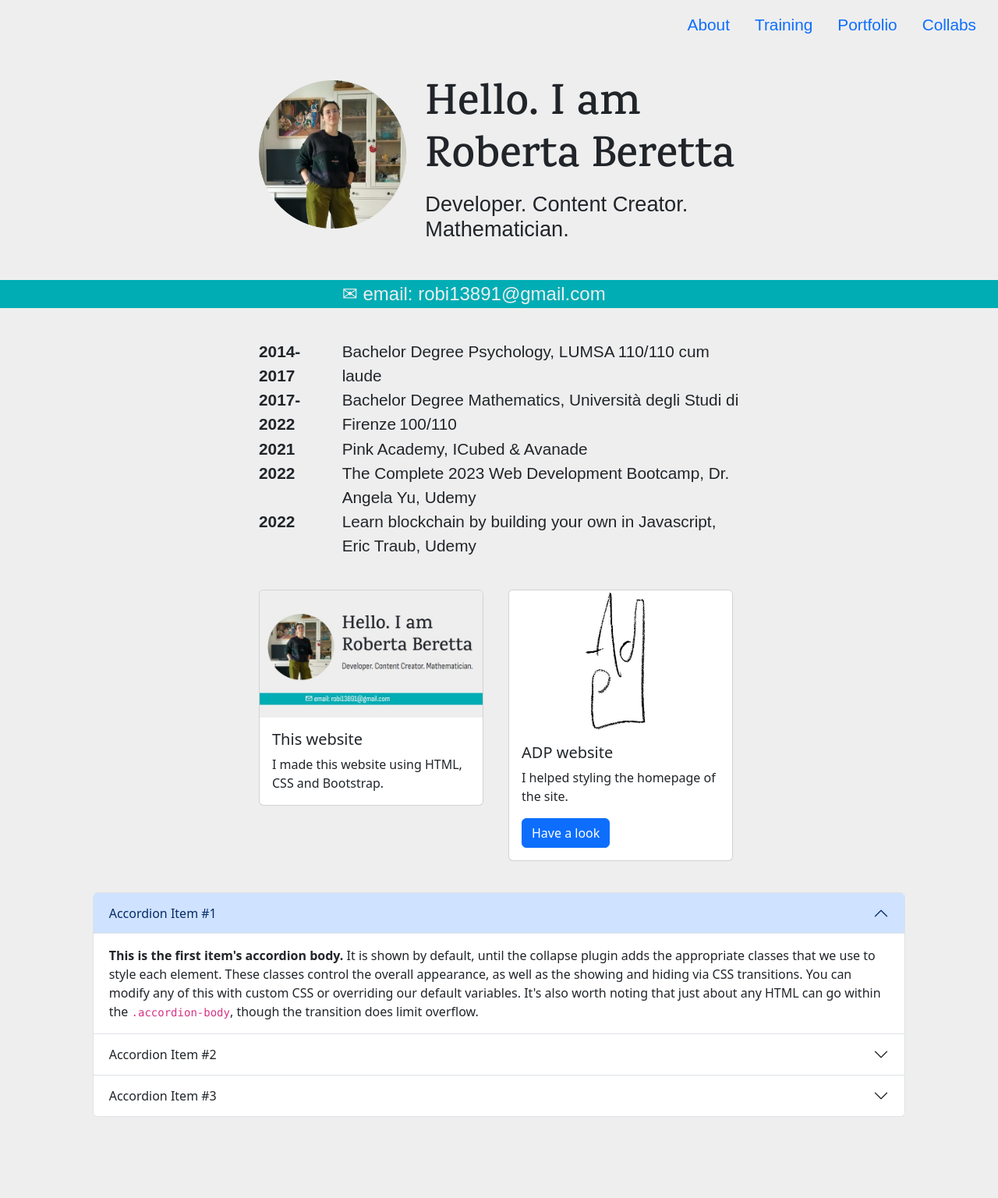
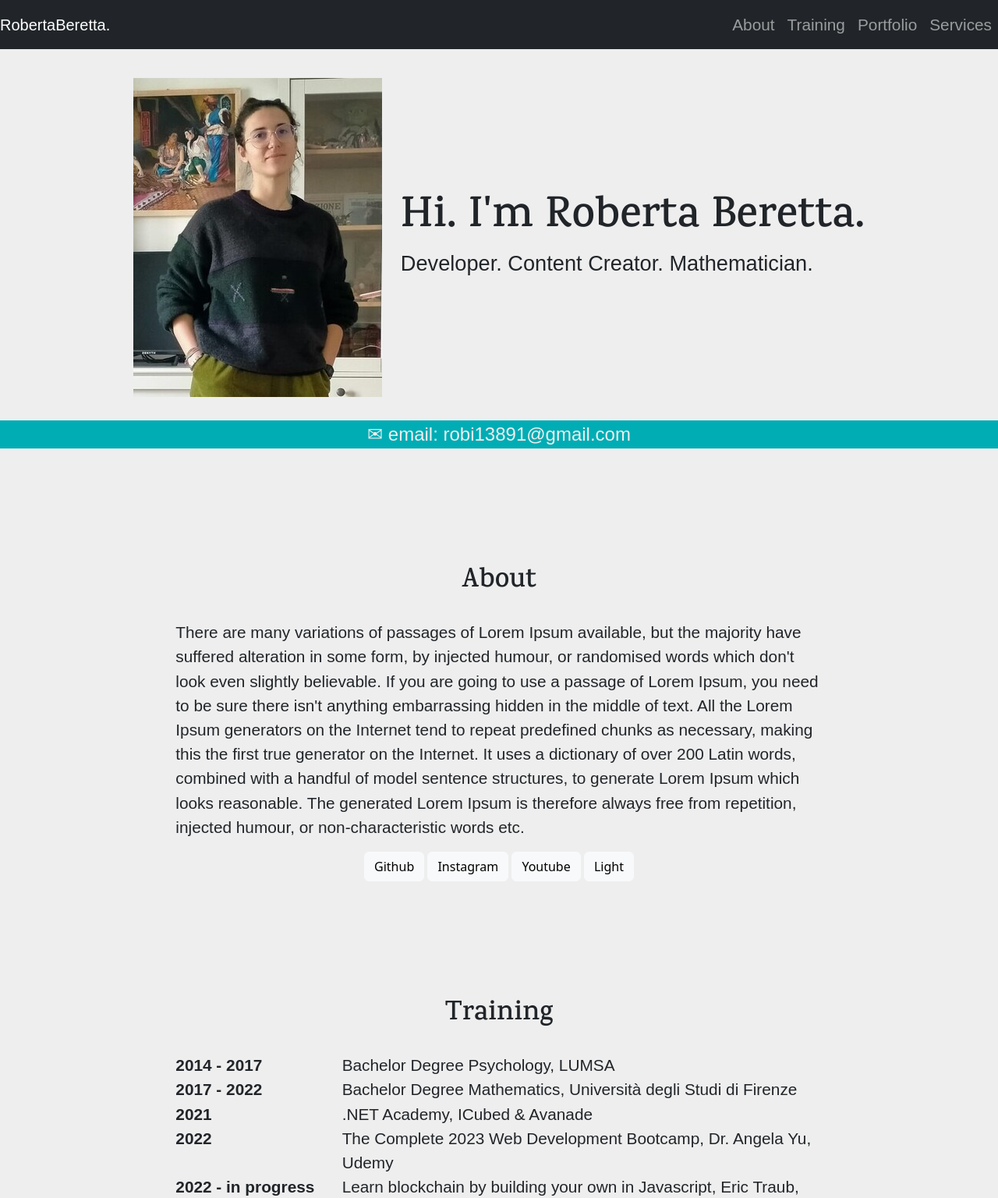
Before and after one commit to robi13891/robertaberetta, a plain HTML site: page index.html in a window 1280 px wide. Shown: the top 1536 px of the page at 78% size. Before the commit the page ends 1472 px from the top, so only its background shows below. Drawn offline with nearby package versions, Linux system fonts and the light colour scheme; a web font is replaced by a local one.

Commit message:
some changes

```diff
--- /dev/null
+++ b/css/style-workInProgress.css
@@ -0,0 +1,16 @@
+body {
+    background-color: #FFFFD2;
+}
+
+h1 {
+    color: black    ;
+    font-family: 'Titillium Web', sans-serif;
+
+    /* text-shadow: 1px 1px 2px #252A34; */
+}
+
+/* @media (max-width: 900px) {
+    .img-fluid {
+        position: static;
+    }
+}  */
--- a/css/style.css
+++ b/css/style.css
@@ -7,14 +7,22 @@ h1 {
     font-size: 3.5rem;
 }
 
+h3 {
+    font-family: 'Karma', serif;
+    font-size: 2.2rem;
+}
+
 h6 {
     font-family: 'Sofia Sans Condensed', sans-serif;
     font-size: 1.7rem;
 }
 
-.container-fluid {
-    padding-bottom:40px;
+p {
+    font-family: 'Sofia Sans Condensed', sans-serif;
+    font-size: 1.3rem;
 }
+
+
 
 .email {
     font-family: 'Sofia Sans Condensed', sans-serif;
@@ -26,6 +34,9 @@ h6 {
     background-color: #EEEEEE;
     font-family: 'Sofia Sans Condensed', sans-serif;
     font-size: 1.3rem;
+    position: fixed;
+    width: 100%;
+    z-index: 1;
 }
 
 .training {
@@ -33,3 +44,13 @@ h6 {
     font-size: 1.3rem;
 
 }
+
+#row-title-section {
+    padding-top: 150px;
+    padding-bottom:20px;
+}
+
+#row-email {
+    background-color: #00ADB5;
+
+}
--- a/index.html
+++ b/index.html
@@ -25,109 +25,159 @@
   <body>
 
       <!-- Navbar -->
-      <nav class="navbar">
-        <div class="container-fluid">
-          <ul class="nav ms-auto">
-              <li class="nav-item">
-                <a class="nav-link" href="#">About</a>
-              </li>
-              <li class="nav-item">
-                <a class="nav-link" href="#">Training</a>
-              </li>
-              <li class="nav-item">
-                <a class="nav-link" href="#">Portfolio</a>
-              </li>
-              <li class="nav-item">
-                <a class="nav-link" href="#">Collabs</a>
-              </li>
-          </ul>
+      <nav class="navbar navbar-expand-lg navbar-dark bg-dark">
+        <a class="navbar-brand" href="">RobertaBeretta.</a>
+        <button class="navbar-toggler" type="button" data-bs-toggle="collapse" data-bs-target="#navbarSupportedContent" aria-controls="navbarSupportedContent" aria-expanded="false" aria-label="Toggle navigation">
+          <span class="navbar-toggler-icon"></span>
+        </button>
+
+        <div class="collapse navbar-collapse" id="navbarSupportedContent">
+          <ul class="navbar-nav ms-auto">
+            <li class="nav-item">
+              <a class="nav-link" id="about-nav" href="#about-sec">About</a>
+            </li>
+            <li class="nav-item">
+              <a class="nav-link" id="training-nav" href="#training-sec">Training</a>
+            </li>
+            <li class="nav-item">
+              <a class="nav-link" id="portfolio-nav" href="#portfolio-sec">Portfolio</a>
+            </li>
+            <li class="nav-item">
+              <a class="nav-link" id="services-nav" href="#services-sec">Services</a>
+            </li>
+        </ul>
       </div>
       </nav>
 
-      <!-- AboutMe   -->
-      <div class="container-fluid">
-          <div class="row justify-content-center">
-              <div class="col-2">
-                <img class="img-fluid" src="images/me2-resized-cropped.png" alt="Roberta Beretta">
+      <!-- Me   -->
+      <div class="container-fluid" style="padding-top: 100px;">
+          <div class="row justify-content-center align-items-center">
+              <div class="col-auto">
+                <img class="img-fluid" src="images/me2-resized.jpeg" alt="Roberta Beretta">
               </div>
-              <div class="col-4">
-                <h1>Hello. I am Roberta Beretta</h1>
+              <div class="col-auto">
+                <h1>Hi. I'm Roberta Beretta.</h1>
                 <h6>Developer. Content Creator. Mathematician.</h6>
               </div>
           </div>
       </div>
-      <div class="container-fluid">
-        <div class="row justify-content-center" style="background-color: #00ADB5;">
-          <div class="col-4">
+      <div class="container-fluid" style="padding-top: 30px;">
+        <div class="row justify-content-center" id="row-email">
+          <div class="col-auto">
             <span class="email">✉ email: robi13891@gmail.com<span>
           </div>
         </div>
       </div>
 
+      <!-- About -->
+      <div class="container-fluid" id="about-sec">
+        <div class="row justify-content-center" id="row-title-section">
+          <div class="col-auto">
+            <h3>About</h3>
+          </div>
+        </div>
+        <div class="row justify-content-center">
+          <div class="col-8">
+            <p>
+              There are many variations of passages of Lorem Ipsum available, but the majority have suffered alteration in some form, by injected humour, or randomised words which don't look even slightly believable. If you are going to use a passage of Lorem Ipsum, you need to be sure there isn't anything embarrassing hidden in the middle of text. All the Lorem Ipsum generators on the Internet tend to repeat predefined chunks as necessary, making this the first true generator on the Internet. It uses a dictionary of over 200 Latin words, combined with a handful of model sentence structures, to generate Lorem Ipsum which looks reasonable. The generated Lorem Ipsum is therefore always free from repetition, injected humour, or non-characteristic words etc.
+
+            </p>
+          </div>
+        </div>
+
+      <div class="row justify-content-center">
+        <div class="col-auto">
+          <button type="button" class="btn btn-light">Github</button>
+          <button type="button" class="btn btn-light">Instagram</button>
+          <button type="button" class="btn btn-light">Youtube</button>
+          <button type="button" class="btn btn-light">Light</button>
+        </div>
+      </div>
+      </div>
+
       <!-- Training   -->
-      <div class="container-fluid">
+      <div class="container-fluid" id="training-sec">
+        <div class="row justify-content-center" id="row-title-section">
+          <div class="col-auto">
+            <h3>Training</h3>
+          </div>
+        </div>
         <div class="row justify-content-center">
-            <div class="col-1">
-              <span class="training"><b>2014-2017</b></span>
+            <div class="col-2">
+              <span class="training"><b>2014 - 2017</b></span>
             </div>
-            <div class="col-5">
+            <div class="col-6">
               <span class="training">Bachelor Degree Psychology, LUMSA</span>
-              <span class="training">110/110 cum laude</span>
             </div>
         </div>
         <div class="row justify-content-center">
-          <div class="col-1">
-            <span class="training"><b>2017-2022</b></span>
+          <div class="col-2">
+            <span class="training"><b>2017 - 2022</b></span>
           </div>
-          <div class="col-5">
+          <div class="col-6">
             <span class="training">Bachelor Degree Mathematics, Università degli Studi di Firenze</span>
-            <span class="training">100/110</span>
+
           </div>
           </div>
         <div class="row justify-content-center">
-          <div class="col-1">
+          <div class="col-2">
             <span class="training"><b>2021</b></span>
           </div>
-          <div class="col-5">
-            <span class="training">Pink Academy, ICubed & Avanade<b></b></span>
+          <div class="col-6">
+            <span class="training">.NET Academy, ICubed & Avanade<b></b></span>
           </div>
         </div>
         <div class="row justify-content-center">
-          <div class="col-1">
+          <div class="col-2">
             <span class="training"><b>2022</b></span>
           </div>
-          <div class="col-5">
+          <div class="col-6">
             <span class="training">The Complete 2023 Web Development Bootcamp, Dr. Angela Yu, Udemy</span>
           </div>
         </div>
         <div class="row justify-content-center">
-          <div class="col-1">
-            <span class="training"><b>2022</b></span>
+          <div class="col-2">
+            <span class="training"><b>2022 - in progress</b></span>
           </div>
-          <div class="col-5">
+          <div class="col-6">
             <span class="training">Learn blockchain by building your own in Javascript, Eric Traub, Udemy</span>
           </div>
+          </div>
+          <div class="row justify-content-center">
+            <div class="col-2">
+              <span class="training"><b>2023 - in progress</b></span>
+            </div>
+            <div class="col-6">
+              <span class="training">SEO, Francesco Lupparelli, Learnn</span>
+            </div>
         </div>
 
       </div>
 
+
       <!-- Portfolio -->
-      <div class="container-fluid">
+      <div class="container-fluid" id="portfolio-sec">
+        <div class="row justify-content-center" id="row-title-section">
+          <div class="col-auto">
+            <h3>Portfolio</h3>
+          </div>
+        </div>
         <div class="row justify-content-center">
 
-          <div class="col-3">
+          <div class="col-auto">
             <div class="card" style="width: 18rem;">
-              <img src="images/rb-card.jpg" class="card-img-top" alt="...">
+              <img src="" class="card-img-top" alt="...">
               <div class="card-body">
                 <h5 class="card-title">This website</h5>
                 <p class="card-text">I made this website using HTML, CSS and Bootstrap.</p>
+                <a href="https://www.robertaberetta.com/" class="btn btn-primary">Have a look</a>
               </div>
             </div>
           </div>
 
-          <div class="col-3">
+          <div class="col-auto">
             <div class="card" style="width: 18rem;">
-              <img src="images/adp-card.PNG" class="card-img-top" alt="...">
+              <img src="" class="card-img-top" alt="...">
               <div class="card-body">
                 <h5 class="card-title">ADP website</h5>
                 <p class="card-text">I helped styling the homepage of the site.</p>
@@ -139,56 +189,44 @@
         </div>
       </div>
 
-    </div>
-
-      <!-- Collabs -->
-      <div class="container-fluid">
+      <!-- Services -->
+      <div class="container-fluid" id="services-sec">
+        <div class="row justify-content-center" id="row-title-section">
+          <div class="col-auto">
+            <h3>Services</h3>
+          </div>
+        </div>
         <div class="row justify-content-center">
           <div class="col-10">
             <div class="accordion" id="accordionExample">
               <div class="accordion-item">
                 <h2 class="accordion-header" id="headingOne">
                   <button class="accordion-button" type="button" data-bs-toggle="collapse" data-bs-target="#collapseOne" aria-expanded="true" aria-controls="collapseOne">
-                    Accordion Item #1
+                    Alessandra Dell'Anna Peccarisi
                   </button>
                 </h2>
                 <div id="collapseOne" class="accordion-collapse collapse show" aria-labelledby="headingOne" data-bs-parent="#accordionExample">
                   <div class="accordion-body">
-                    <strong>This is the first item's accordion body.</strong> It is shown by default, until the collapse plugin adds the appropriate classes that we use to style each element. These classes control the overall appearance, as well as the showing and hiding via CSS transitions. You can modify any of this with custom CSS or overriding our default variables. It's also worth noting that just about any HTML can go within the <code>.accordion-body</code>, though the transition does limit overflow.
-                  </div>
+                    <strong>Content creation and NFTs.</strong>
+                    Alessandra is a painter and a digital artist.
+                    We are collaborating to build a community around artists that want to start a jouney to web3 and NFTs.
+                    I help her with Instagram content creation and mantaining collections in NFTs markets such as Foundation and KnownOrigin.io
                 </div>
               </div>
-              <div class="accordion-item">
-                <h2 class="accordion-header" id="headingTwo">
-                  <button class="accordion-button collapsed" type="button" data-bs-toggle="collapse" data-bs-target="#collapseTwo" aria-expanded="false" aria-controls="collapseTwo">
-                    Accordion Item #2
-                  </button>
-                </h2>
-                <div id="collapseTwo" class="accordion-collapse collapse" aria-labelledby="headingTwo" data-bs-parent="#accordionExample">
-                  <div class="accordion-body">
-                    <strong>This is the second item's accordion body.</strong> It is hidden by default, until the collapse plugin adds the appropriate classes that we use to style each element. These classes control the overall appearance, as well as the showing and hiding via CSS transitions. You can modify any of this with custom CSS or overriding our default variables. It's also worth noting that just about any HTML can go within the <code>.accordion-body</code>, though the transition does limit overflow.
-                  </div>
-                </div>
-              </div>
-              <div class="accordion-item">
-                <h2 class="accordion-header" id="headingThree">
-                  <button class="accordion-button collapsed" type="button" data-bs-toggle="collapse" data-bs-target="#collapseThree" aria-expanded="false" aria-controls="collapseThree">
-                    Accordion Item #3
-                  </button>
-                </h2>
-                <div id="collapseThree" class="accordion-collapse collapse" aria-labelledby="headingThree" data-bs-parent="#accordionExample">
-                  <div class="accordion-body">
-                    <strong>This is the third item's accordion body.</strong> It is hidden by default, until the collapse plugin adds the appropriate classes that we use to style each element. These classes control the overall appearance, as well as the showing and hiding via CSS transitions. You can modify any of this with custom CSS or overriding our default variables. It's also worth noting that just about any HTML can go within the <code>.accordion-body</code>, though the transition does limit overflow.
-                  </div>
-                </div>
-              </div>
+
             </div>
           </div>
 
         </div>
+        </div>
       </div>
 
-     <!-- JS Bootstrap  -->
+     <!-- Javascript  -->
     <script src="https://cdn.jsdelivr.net/npm/bootstrap@5.3.0-alpha1/dist/js/bootstrap.bundle.min.js" integrity="sha384-w76AqPfDkMBDXo30jS1Sgez6pr3x5MlQ1ZAGC+nuZB+EYdgRZgiwxhTBTkF7CXvN" crossorigin="anonymous"></script>
-  </body>
+
+    <!-- jQuery -->
+    <script src="https://ajax.googleapis.com/ajax/libs/jquery/3.6.3/jquery.min.js"></script>
+    <script src="index.js" charset="utf-8"></script>
+
+    </body>
 </html>
```
Also changed, not shown: sitemap.xml (added, +16 -0 lines), workInProgress.html (added, +38 -0 lines), images/me-resized.jpeg (deleted), images/me2-resized.jpeg (added), images/programmer.png (added), index.js (added), robots.txt (added).
